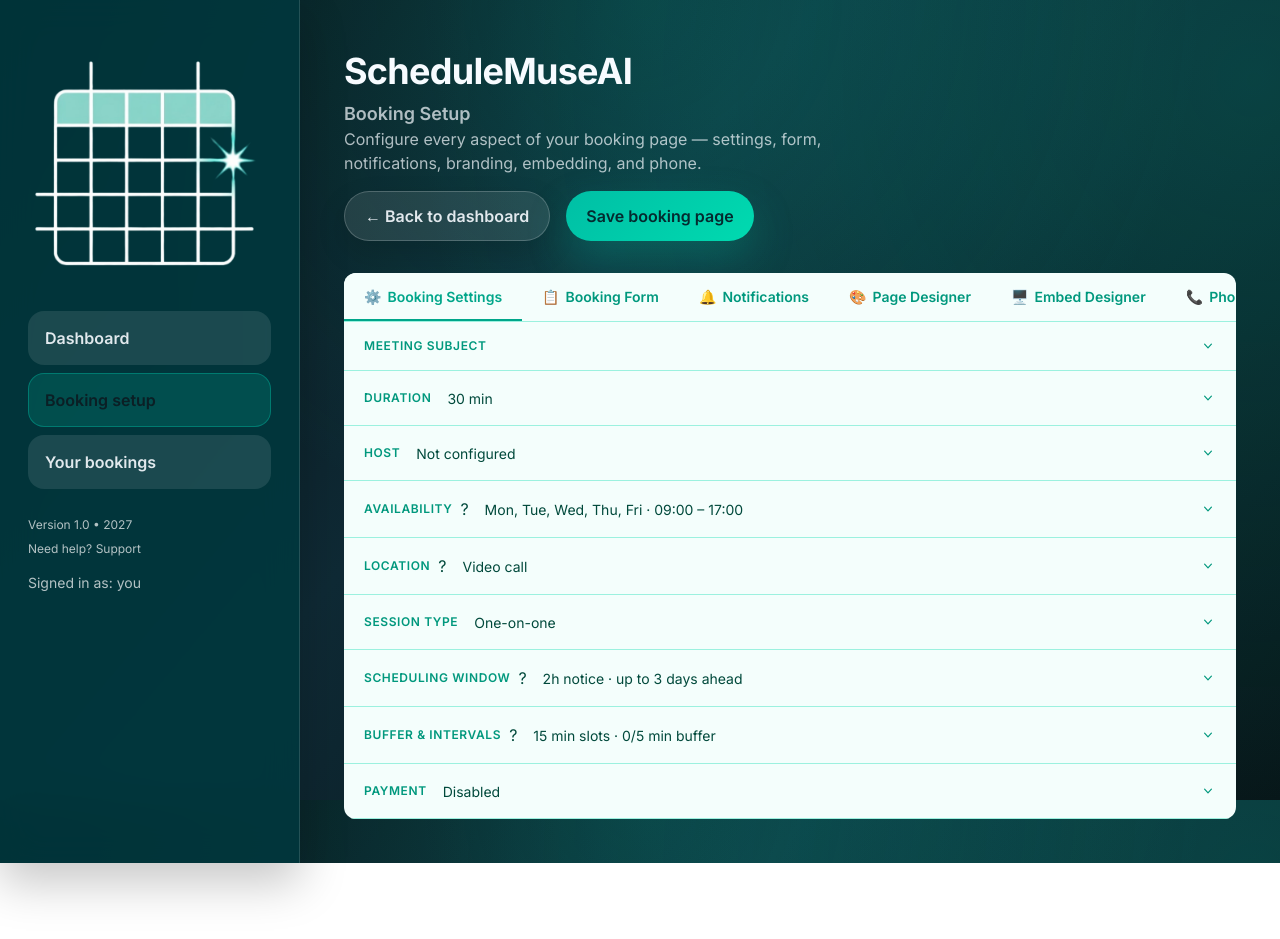
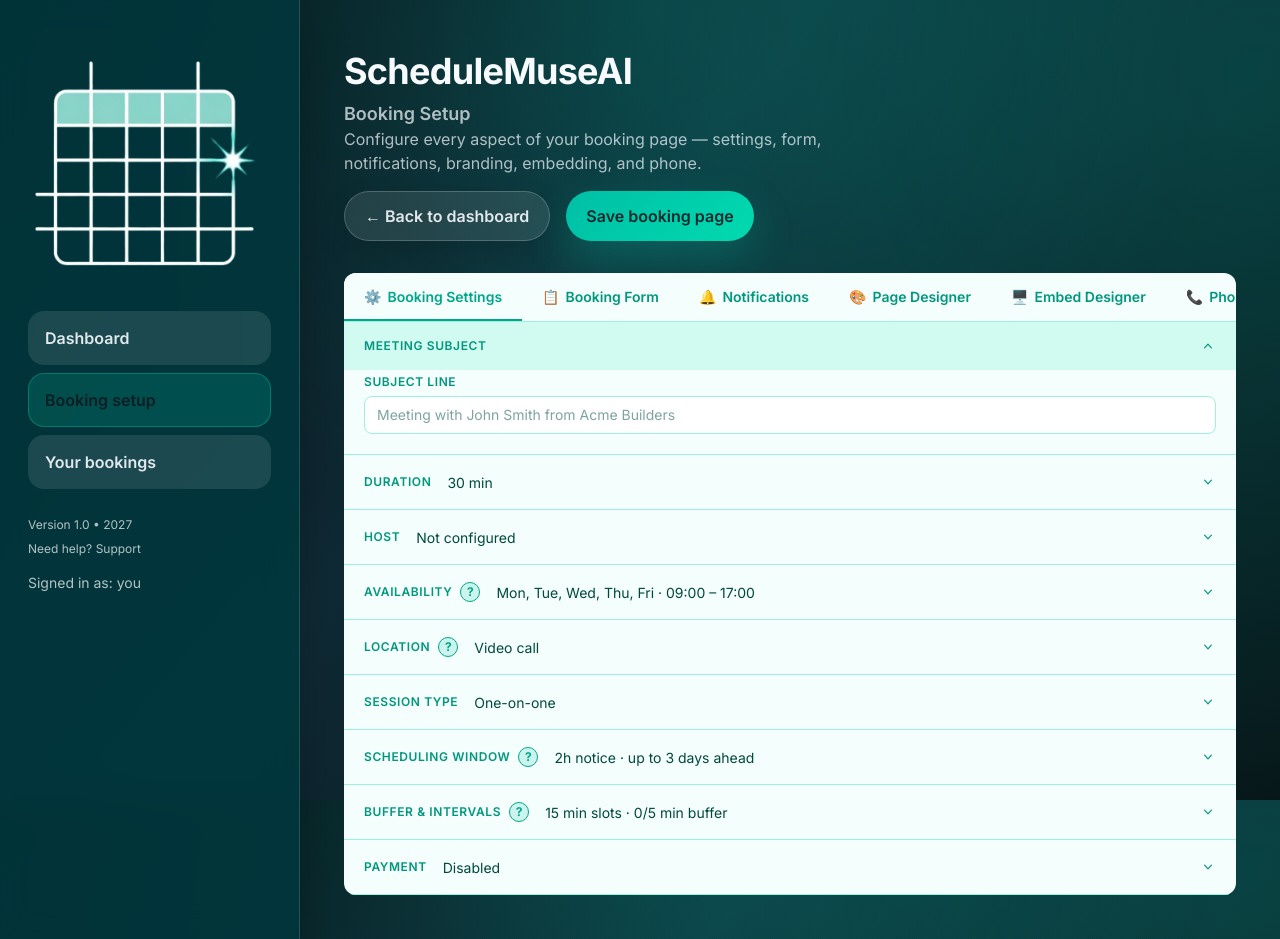
Before and after one commit to AndreaBHCE/app-schedule-muse-scheduling-v2, a Next.js app: page /meeting-setup in a window 1280 px wide. Before the commit the page ends 863 px from the top, so only its background shows below. Built offline with nearby package versions, Linux system fonts and the light colour scheme.

Commit message:
Show Meeting Subject section open by default; add question-mark circle tooltip style

```diff
--- a/src/app/globals.css
+++ b/src/app/globals.css
@@ -78,6 +78,21 @@
 }
 .setup-section-btn:hover {
   background: var(--cal-hover);
+}
+
+.hint-icon {
+  display: inline-flex;
+  align-items: center;
+  justify-content: center;
+  width: 20px;
+  height: 20px;
+  border-radius: 999px;
+  background: rgba(0, 191, 165, 0.16);
+  color: var(--cal-primary);
+  font-size: 12px;
+  font-weight: 700;
+  border: 1px solid var(--cal-primary);
+  cursor: help;
 }
 
 /* Global defaults for the app (dark teal theme) */
--- a/src/app/meeting-setup/page.tsx
+++ b/src/app/meeting-setup/page.tsx
@@ -309,7 +309,7 @@ function FieldLabel({ children }: { children: React.ReactNode }) {
 export default function MeetingSetupPage() {
   const [config, setConfig] = useState<BookingConfig>(defaultConfig);
   const [activeTab, setActiveTab] = useState<TabId>("settings");
-  const [expanded, setExpanded] = useState<Set<string>>(new Set());
+  const [expanded, setExpanded] = useState<Set<string>>(new Set(["subject"]));
   const [saving, setSaving] = useState(false);
   const [saveMsg, setSaveMsg] = useState<string | null>(null);
 
```
